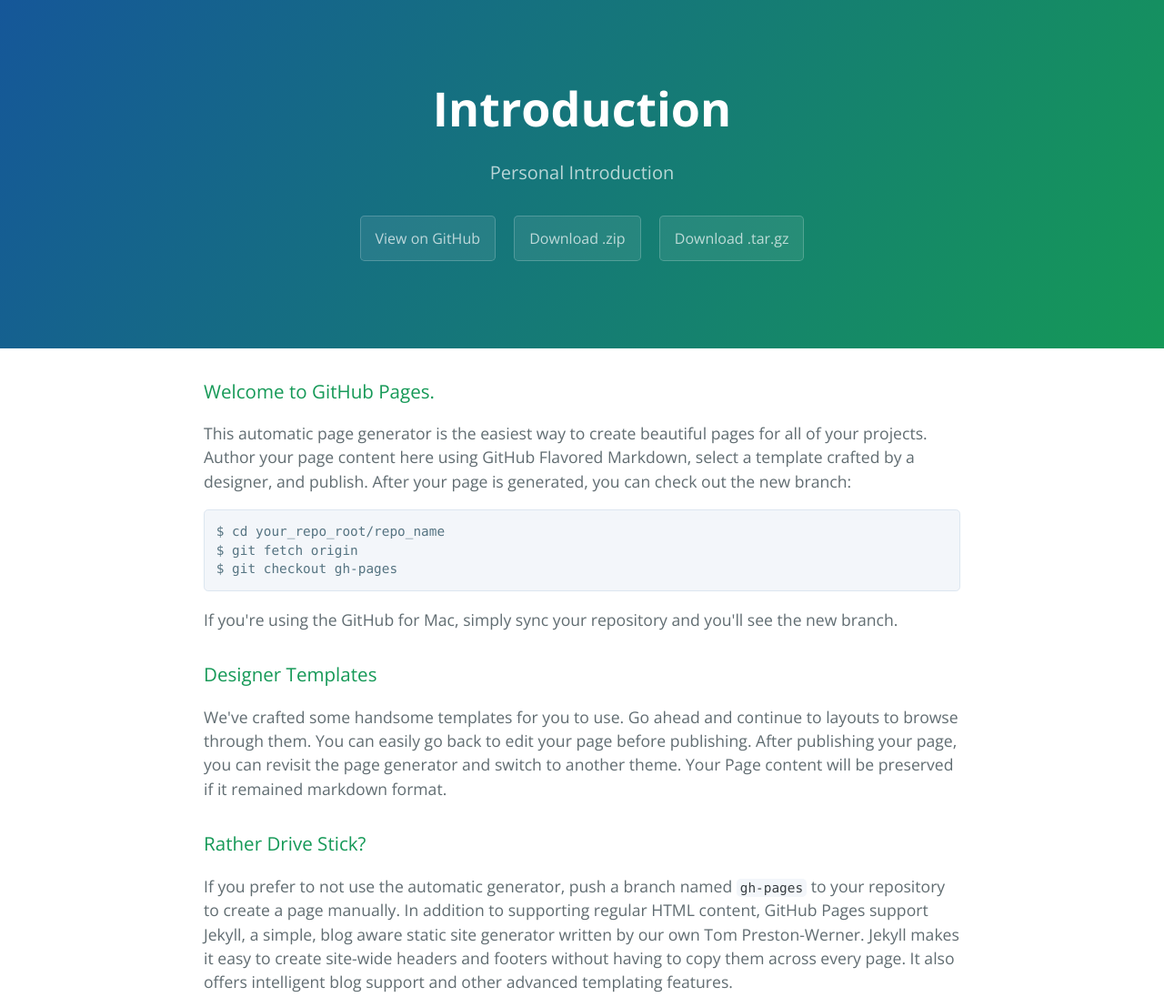
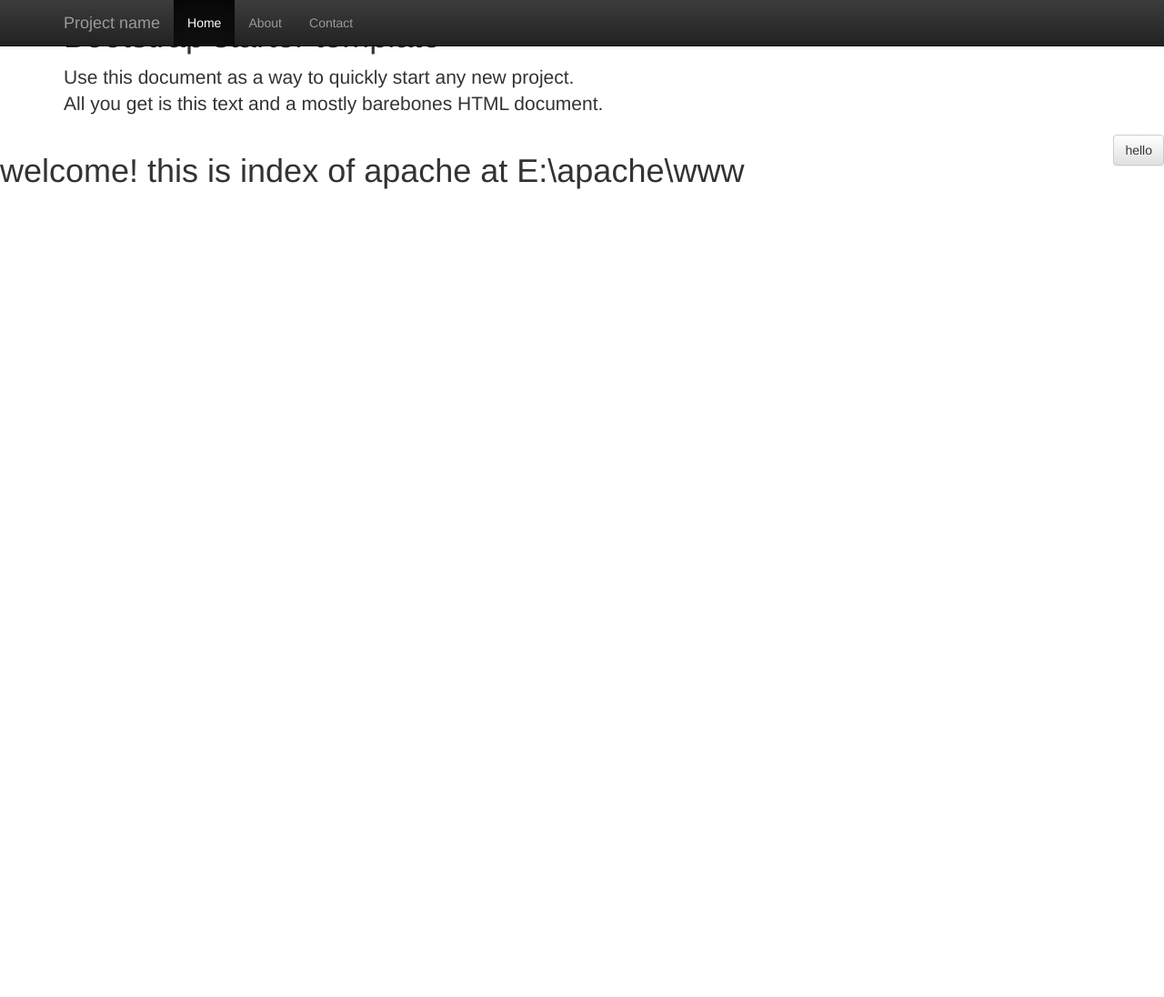
Before and after one commit to douyamv/Introduction, a plain HTML site: page index.html in a window 1280 px wide. Shown: the top 1096 px of the page at 91% size. After the commit the page ends 800 px from the top, so only its background shows below. Drawn offline with nearby package versions, Linux system fonts and the light colour scheme.

Commit message:
Update index.html

```diff
--- a/index.html
+++ b/index.html
@@ -1,64 +1,63 @@
-<!DOCTYPE html>
-<html lang="en-us">
-  <head>
-    <meta charset="UTF-8">
-    <title>Introduction by douyamv</title>
-    <meta name="viewport" content="width=device-width, initial-scale=1">
-    <link rel="stylesheet" type="text/css" href="stylesheets/normalize.css" media="screen">
-    <link href='http://fonts.googleapis.com/css?family=Open+Sans:400,700' rel='stylesheet' type='text/css'>
-    <link rel="stylesheet" type="text/css" href="stylesheets/stylesheet.css" media="screen">
-    <link rel="stylesheet" type="text/css" href="stylesheets/github-light.css" media="screen">
-  </head>
-  <body>
-    <section class="page-header">
-      <h1 class="project-name">Introduction</h1>
-      <h2 class="project-tagline">Personal Introduction</h2>
-      <a href="https://github.com/douyamv/Introduction" class="btn">View on GitHub</a>
-      <a href="https://github.com/douyamv/Introduction/zipball/master" class="btn">Download .zip</a>
-      <a href="https://github.com/douyamv/Introduction/tarball/master" class="btn">Download .tar.gz</a>
-    </section>
+<html>
+<head>
 
-    <section class="main-content">
-      <h3>
-<a id="welcome-to-github-pages" class="anchor" href="#welcome-to-github-pages" aria-hidden="true"><span class="octicon octicon-link"></span></a>Welcome to GitHub Pages.</h3>
+</head>
 
-<p>This automatic page generator is the easiest way to create beautiful pages for all of your projects. Author your page content here using GitHub Flavored Markdown, select a template crafted by a designer, and publish. After your page is generated, you can check out the new branch:</p>
+<body>
+<link rel="stylesheet" href="bootstrap-3.3.4/dist/css/bootstrap.min.css">
 
-<pre><code>$ cd your_repo_root/repo_name
-$ git fetch origin
-$ git checkout gh-pages
-</code></pre>
+<!-- 可选的Bootstrap主题文件（一般不用引入） -->
+<link rel="stylesheet" href="bootstrap-3.3.4/dist/css/bootstrap-theme.min.css">
 
-<p>If you're using the GitHub for Mac, simply sync your repository and you'll see the new branch.</p>
+<!-- jQuery文件。务必在bootstrap.min.js 之前引入 -->
+<script src="bootstrap-3.3.4/js/tests/vendor/jquery.min.js"></script>
 
-<h3>
-<a id="designer-templates" class="anchor" href="#designer-templates" aria-hidden="true"><span class="octicon octicon-link"></span></a>Designer Templates</h3>
+<!-- 最新的 Bootstrap 核心 JavaScript 文件 -->
+<script src="bootstrap-3.3.4/dist/js/bootstrap.min.js"></script>
 
-<p>We've crafted some handsome templates for you to use. Go ahead and continue to layouts to browse through them. You can easily go back to edit your page before publishing. After publishing your page, you can revisit the page generator and switch to another theme. Your Page content will be preserved if it remained markdown format.</p>
+<script type="text/css" >
+    .container {
+        margin:200px;
 
-<h3>
-<a id="rather-drive-stick" class="anchor" href="#rather-drive-stick" aria-hidden="true"><span class="octicon octicon-link"></span></a>Rather Drive Stick?</h3>
+    }
 
-<p>If you prefer to not use the automatic generator, push a branch named <code>gh-pages</code> to your repository to create a page manually. In addition to supporting regular HTML content, GitHub Pages support Jekyll, a simple, blog aware static site generator written by our own Tom Preston-Werner. Jekyll makes it easy to create site-wide headers and footers without having to copy them across every page. It also offers intelligent blog support and other advanced templating features.</p>
+</script>
+<nav class="navbar navbar-inverse navbar-fixed-top">
+    <div class="container">
+        <div class="navbar-header">
+            <button type="button" class="navbar-toggle collapsed" data-toggle="collapse" data-target="#navbar" aria-expanded="false" aria-controls="navbar">
+                <span class="sr-only">Toggle navigation</span>
+                <span class="icon-bar"></span>
+                <span class="icon-bar"></span>
+                <span class="icon-bar"></span>
+            </button>
+            <a class="navbar-brand" href="#">Project name</a>
+        </div>
+        <div id="navbar" class="collapse navbar-collapse">
+            <ul class="nav navbar-nav">
+                <li class="active"><a href="#">Home</a></li>
+                <li><a href="#about">About</a></li>
+                <li><a href="#contact">Contact</a></li>
+            </ul>
+        </div><!--/.nav-collapse -->
+    </div>
+</nav>
 
-<h3>
-<a id="authors-and-contributors" class="anchor" href="#authors-and-contributors" aria-hidden="true"><span class="octicon octicon-link"></span></a>Authors and Contributors</h3>
+<div id="hello-button" class="container " >
 
-<p>You can <a href="https://github.com/blog/821" class="user-mention">@mention</a> a GitHub username to generate a link to their profile. The resulting <code>&lt;a&gt;</code> element will link to the contributor's GitHub Profile. For example: In 2007, Chris Wanstrath (<a href="https://github.com/defunkt" class="user-mention">@defunkt</a>), PJ Hyett (<a href="https://github.com/pjhyett" class="user-mention">@pjhyett</a>), and Tom Preston-Werner (<a href="https://github.com/mojombo" class="user-mention">@mojombo</a>) founded GitHub.</p>
+    <div class="starter-template ">
+        <h1>Bootstrap starter template</h1>
+        <p class="lead">Use this document as a way to quickly start any new project.<br> All you get is this text and a mostly barebones HTML document.</p>
+    </div>
 
-<h3>
-<a id="support-or-contact" class="anchor" href="#support-or-contact" aria-hidden="true"><span class="octicon octicon-link"></span></a>Support or Contact</h3>
+</div><!-- /.container -->
+<div  class=" btn btn-default pull-right" >hello</div>
+<h1>
+welcome!
+this is index of apache
+at E:\apache\www
+</h1>
 
-<p>Having trouble with Pages? Check out the documentation at <a href="https://help.github.com/pages">https://help.github.com/pages</a> or contact <a href="mailto:support@github.com">support@github.com</a> and we’ll help you sort it out.</p>
+</body>
 
-      <footer class="site-footer">
-        <span class="site-footer-owner"><a href="https://github.com/douyamv/Introduction">Introduction</a> is maintained by <a href="https://github.com/douyamv">douyamv</a>.</span>
-
-        <span class="site-footer-credits">This page was generated by <a href="https://pages.github.com">GitHub Pages</a> using the <a href="https://github.com/jasonlong/cayman-theme">Cayman theme</a> by <a href="https://twitter.com/jasonlong">Jason Long</a>.</span>
-      </footer>
-
-    </section>
-
-
-  </body>
 </html>
```
